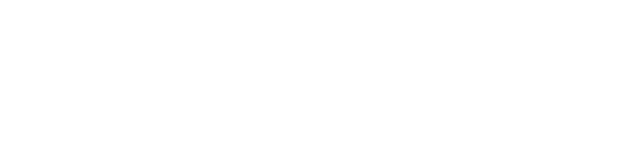
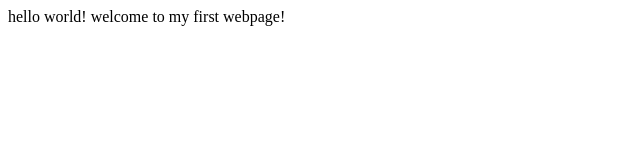
Before and after one commit to gaylordagesa/my-first-webpage, a plain HTML site: page my-first-webpage.html in a window 1280 px wide. Shown: the whole page, without its empty margins (0-640 px from the left). Drawn offline with Linux system fonts and the light colour scheme.

Commit message:
add two lines of code

```diff
--- a/my-first-webpage.html
+++ b/my-first-webpage.html
@@ -5,6 +5,7 @@
     <title>my first website</title>
   </head>
   <body>
-
+    hello world!
+    welcome to my first webpage!
   </body>
 </html>
```
